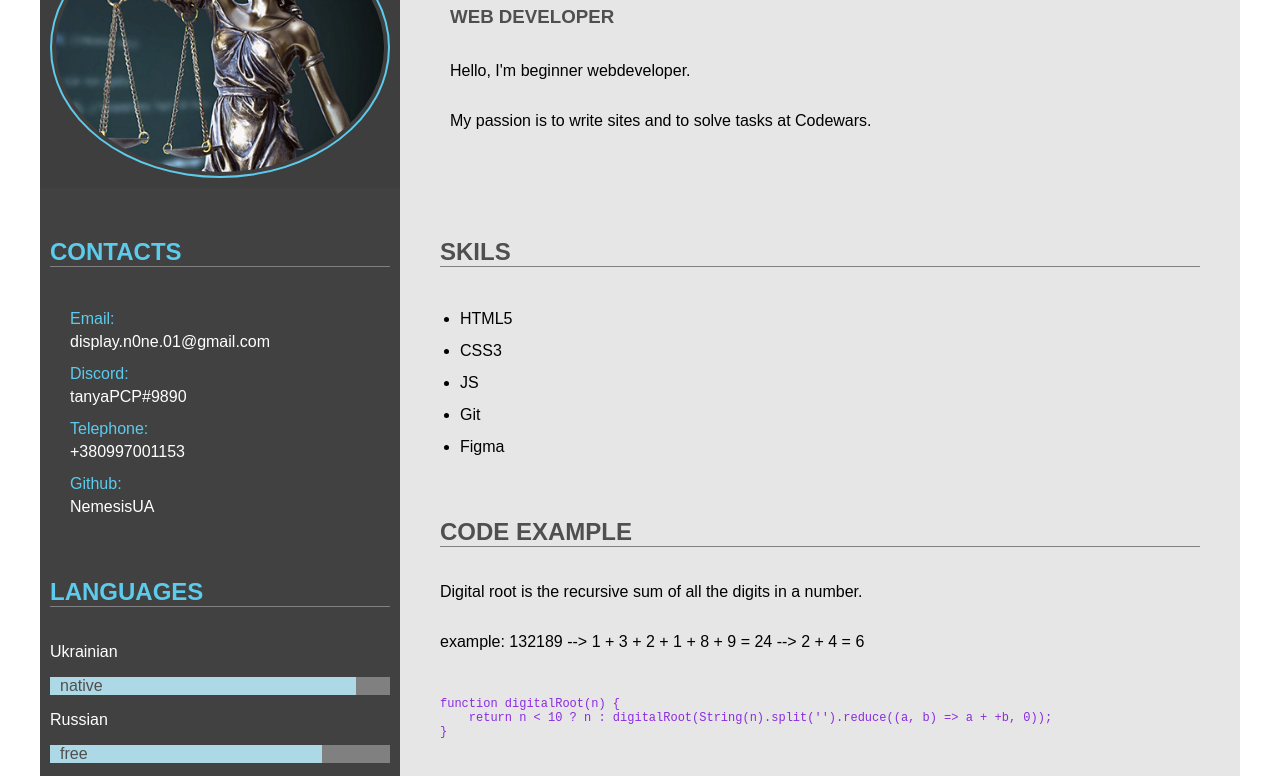
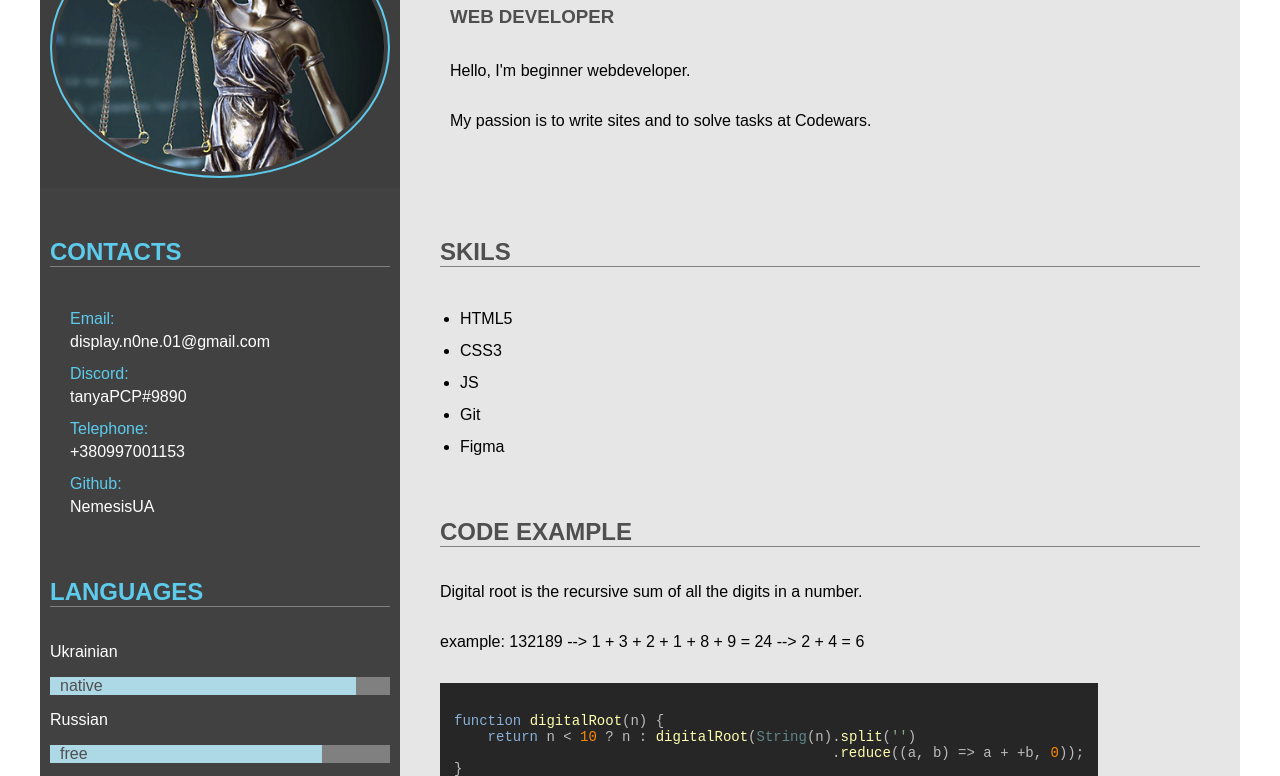
Before and after one commit to NemesisUA/rsschool-cv, a plain HTML site: page index.html in a window 1280 px wide. Shown: the part 163-939 px from the top of the page. Drawn offline with nearby package versions, Linux system fonts and the light colour scheme.

Commit message:
fix: change pre and code

```diff
--- a/index.html
+++ b/index.html
@@ -6,6 +6,9 @@
     <meta name="viewport" content="width=device-width, initial-scale=1.0">
     <title>Document</title>
     <link rel="stylesheet" href="style.css">
+    <script src="https://cdnjs.cloudflare.com/ajax/libs/highlight.js/11.5.1/highlight.min.js"></script>
+    <script>hljs.initHighlightingOnLoad()</script>
+    <link rel="stylesheet" href="https://cdnjs.cloudflare.com/ajax/libs/highlight.js/11.5.1/styles/base16/apprentice.min.css">
 </head>
 <body>
     <header class="header">
@@ -104,7 +107,8 @@
             <pre>
                 <code>
 function digitalRoot(n) {
-    return n < 10 ? n : digitalRoot(String(n).split('').reduce((a, b) => a + +b, 0));
+    return n < 10 ? n : digitalRoot(String(n).split('')
+                                             .reduce((a, b) => a + +b, 0));
 }
                 </code>
               </pre>
--- a/style.css
+++ b/style.css
@@ -172,7 +172,7 @@ pre {
 }
 code {
     color: blueviolet;
-    font-size: 12px;
+    font-size: 14px;
 }
 
 aside h2 {
```
